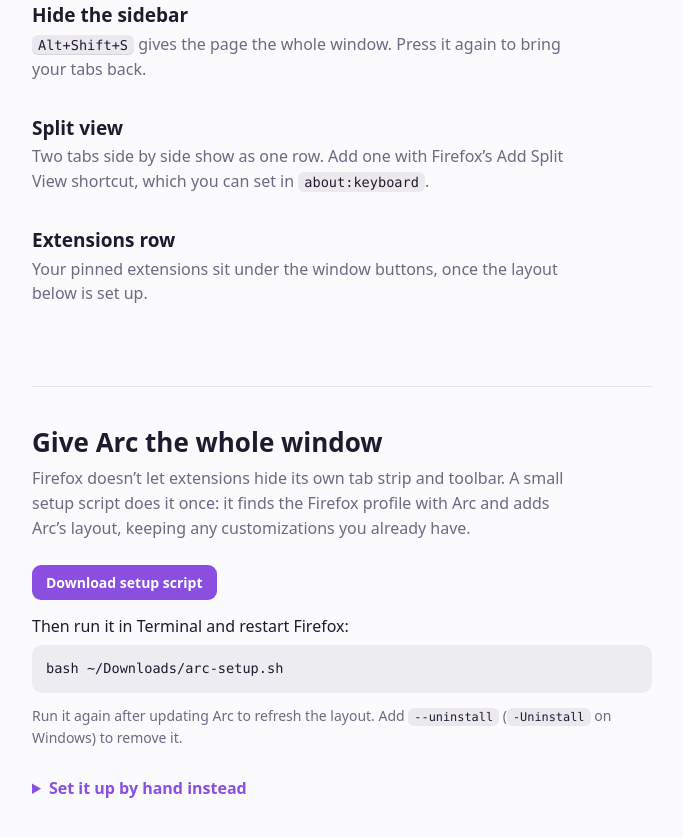
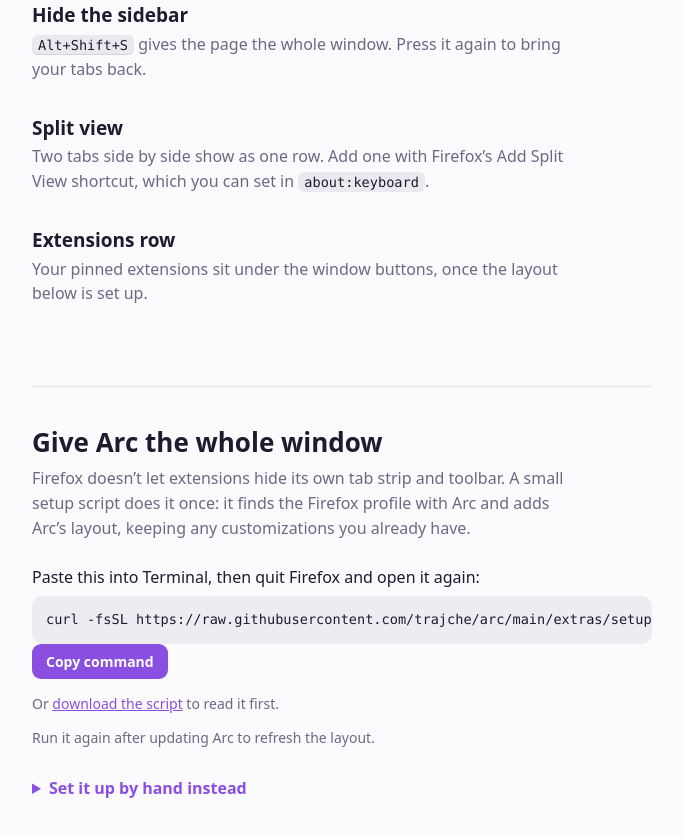
Before and after one commit to trajche/arc, a browser extension: page welcome/welcome.html in a window 1280 px wide. Shown: the part 916-1753 px from the top of the page, without its empty margins (484-1167 px from the left). Drawn offline with Linux system fonts and the light colour scheme.

Commit message:
One-line setup from the repo
README and the welcome page now show a curl | bash (macOS/Linux) and
irm | iex (Windows) command that fetches the setup script from
raw.githubusercontent.com, with the download links kept for reading it
first.

```diff
--- a/welcome/welcome.css
+++ b/welcome/welcome.css
@@ -91,6 +91,9 @@
 .script pre code { padding: 0; background: none; white-space: pre; }
 a.copy-btn { display: inline-block; text-decoration: none; }
 .script-note { margin: 12px 0 0; color: var(--muted); font-size: 14px; }
+.script-alt { margin: 10px 0 0; color: var(--muted); font-size: 14px; }
+.script-alt a { color: var(--violet); }
+.script pre { user-select: all; }
 
 .manual { margin-top: 28px; }
 .manual summary { cursor: pointer; font: 600 16px var(--round); color: var(--violet); }
--- a/welcome/welcome.html
+++ b/welcome/welcome.html
@@ -107,16 +107,18 @@
         <p class="setup-lede">Firefox doesn’t let extensions hide its own tab strip and toolbar. A small setup script does it once: it finds the Firefox profile with Arc and adds Arc’s layout, keeping any customizations you already have.</p>
 
         <div class="script" data-os="unix">
-          <a class="copy-btn" href="../extras/setup/arc-setup.sh.txt" download="arc-setup.sh">Download setup script</a>
-          <p>Then run it in Terminal and restart Firefox:</p>
-          <pre><code>bash ~/Downloads/arc-setup.sh</code></pre>
+          <p>Paste this into Terminal, then quit Firefox and open it again:</p>
+          <pre><code id="cmd-unix">curl -fsSL https://raw.githubusercontent.com/trajche/arc/main/extras/setup/arc-setup.sh.txt | bash</code></pre>
+          <button class="copy-btn" data-copy="cmd-unix">Copy command</button>
+          <p class="script-alt">Or <a href="../extras/setup/arc-setup.sh.txt" download="arc-setup.sh">download the script</a> to read it first.</p>
         </div>
         <div class="script" data-os="windows" hidden>
-          <a class="copy-btn" href="../extras/setup/arc-setup.ps1" download="arc-setup.ps1">Download setup script</a>
-          <p>Then run it in PowerShell and restart Firefox:</p>
-          <pre><code>powershell -ExecutionPolicy Bypass -File "$env:USERPROFILE\Downloads\arc-setup.ps1"</code></pre>
+          <p>Paste this into PowerShell, then quit Firefox and open it again:</p>
+          <pre><code id="cmd-windows">irm https://raw.githubusercontent.com/trajche/arc/main/extras/setup/arc-setup.ps1 | iex</code></pre>
+          <button class="copy-btn" data-copy="cmd-windows">Copy command</button>
+          <p class="script-alt">Or <a href="../extras/setup/arc-setup.ps1" download="arc-setup.ps1">download the script</a> to read it first.</p>
         </div>
-        <p class="script-note">Run it again after updating Arc to refresh the layout. Add <code>--uninstall</code> (<code>-Uninstall</code> on Windows) to remove it.</p>
+        <p class="script-note">Run it again after updating Arc to refresh the layout.</p>
 
         <details class="manual">
           <summary>Set it up by hand instead</summary>
--- a/welcome/welcome.js
+++ b/welcome/welcome.js
@@ -34,12 +34,14 @@
 const windows = navigator.platform.startsWith("Win");
 for (const el of document.querySelectorAll(".script")) el.hidden = (el.dataset.os === "windows") !== windows;
 
-// Copy the setup files shipped with Arc.
+// Copy the setup command, or the files shipped with Arc.
 for (const button of document.querySelectorAll("button.copy-btn")) {
   const label = button.textContent;
   button.addEventListener("click", async () => {
     try {
-      const text = await (await fetch(button.dataset.file)).text();
+      const text = button.dataset.copy
+        ? document.getElementById(button.dataset.copy).textContent
+        : await (await fetch(button.dataset.file)).text();
       await navigator.clipboard.writeText(text);
       button.textContent = "Copied";
       button.classList.add("done");
```
Also changed, not shown: README.md.
